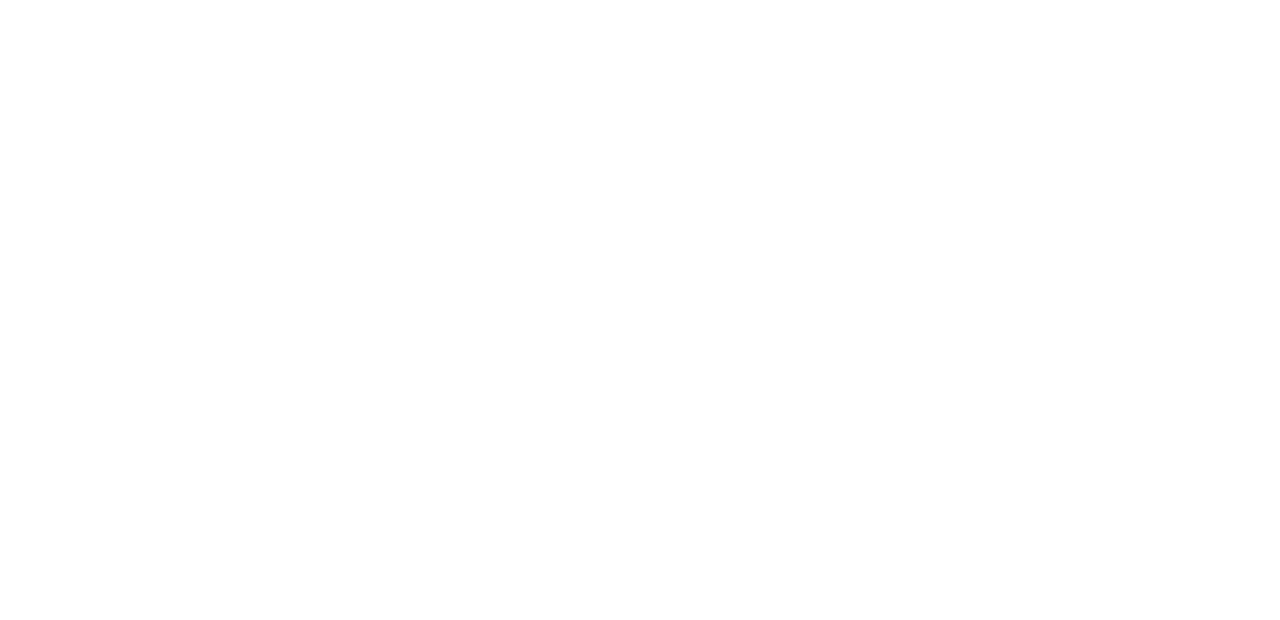
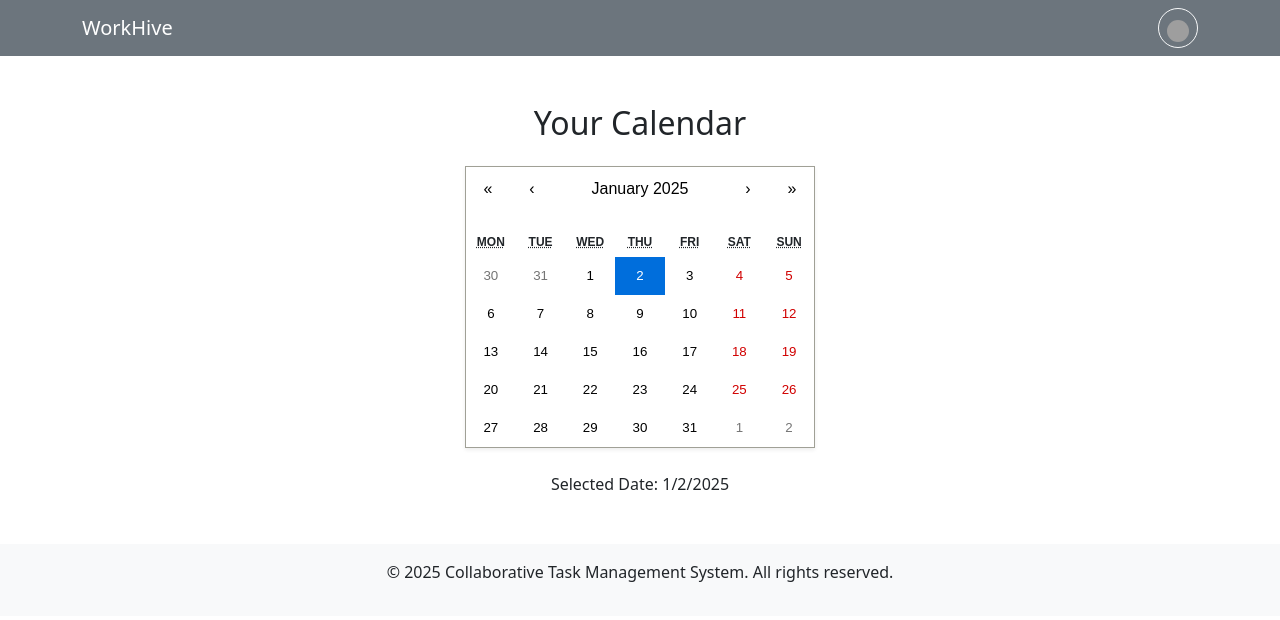
Before and after one commit to iamsjeevan/Task-Management-System, a React (Create React App) app in the folder client/: page /calender in a window 1280 px wide. Before the commit this address had no page. Shown: the top 620 px of the page. Built offline with nearby package versions, Linux system fonts and the light colour scheme; grey boxes are pictures that could not be loaded.

Commit message:
calendar

```diff
--- a/client/package.json
+++ b/client/package.json
@@ -16,6 +16,7 @@
     "framer-motion": "^11.15.0",
     "react": "^19.0.0",
     "react-bootstrap": "^2.10.7",
+    "react-calendar": "^5.1.0",
     "react-chartjs-2": "^5.3.0",
     "react-dom": "^19.0.0",
     "react-icons": "^5.4.0",
--- a/client/src/App.jsx
+++ b/client/src/App.jsx
@@ -5,6 +5,7 @@
 import Registration from '../src/pages/Registration';
 import CreateCollaboration from './pages/CreateCollaboration';
 import Home from './pages/Home';
+import CalendarPage from './pages/Calendar';
 
 
 function App() {
@@ -17,7 +18,7 @@
         <Route path="/main" element={<Main />} />
         <Route path="/create-task" element={<CreateCollaboration />} />
         <Route path="/tasks" element={<ShowCollaboration />} />
-
+        <Route path="/calender" element={<CalendarPage />} />
       </Routes>
     </Router>
   );
--- /dev/null
+++ b/client/src/pages/Calendar.jsx
@@ -0,0 +1,36 @@
+import React, { useState } from 'react';
+import Calendar from 'react-calendar'; // Import the Calendar component
+import 'react-calendar/dist/Calendar.css'; // Import default styles for the calendar
+import Footer from '../components/Footer';
+import NavForAll from '../components/NavForAll';
+
+const CalendarPage = () => {
+  const [date, setDate] = useState(new Date());
+
+  const handleDateChange = (newDate) => {
+    setDate(newDate);
+  };
+
+  return (
+    <>
+      <NavForAll />
+      <div className="container my-5">
+        <h2 className="text-center mb-4">Your Calendar</h2>
+        <div className="d-flex justify-content-center">
+          {/* Calendar */}
+          <Calendar
+            onChange={handleDateChange}
+            value={date}
+            className="shadow-sm"
+          />
+        </div>
+        <p className="mt-4 text-center">
+          Selected Date: {date.toLocaleDateString()}
+        </p>
+      </div>
+      <Footer />
+    </>
+  );
+};
+
+export default CalendarPage;
--- a/client/src/pages/Main.jsx
+++ b/client/src/pages/Main.jsx
@@ -38,7 +38,7 @@
             </li>
             {/* Calendar Button */}
             <li className="mt-3">
-              <a href="/calendar" className="btn btn-outline-dark w-100">
+              <a href="/calender" className="btn btn-outline-dark w-100">
                 📅 Calendar
               </a>
             </li>
```
Also changed, not shown: 1 other file (tests, documents, lock files or other folders).
